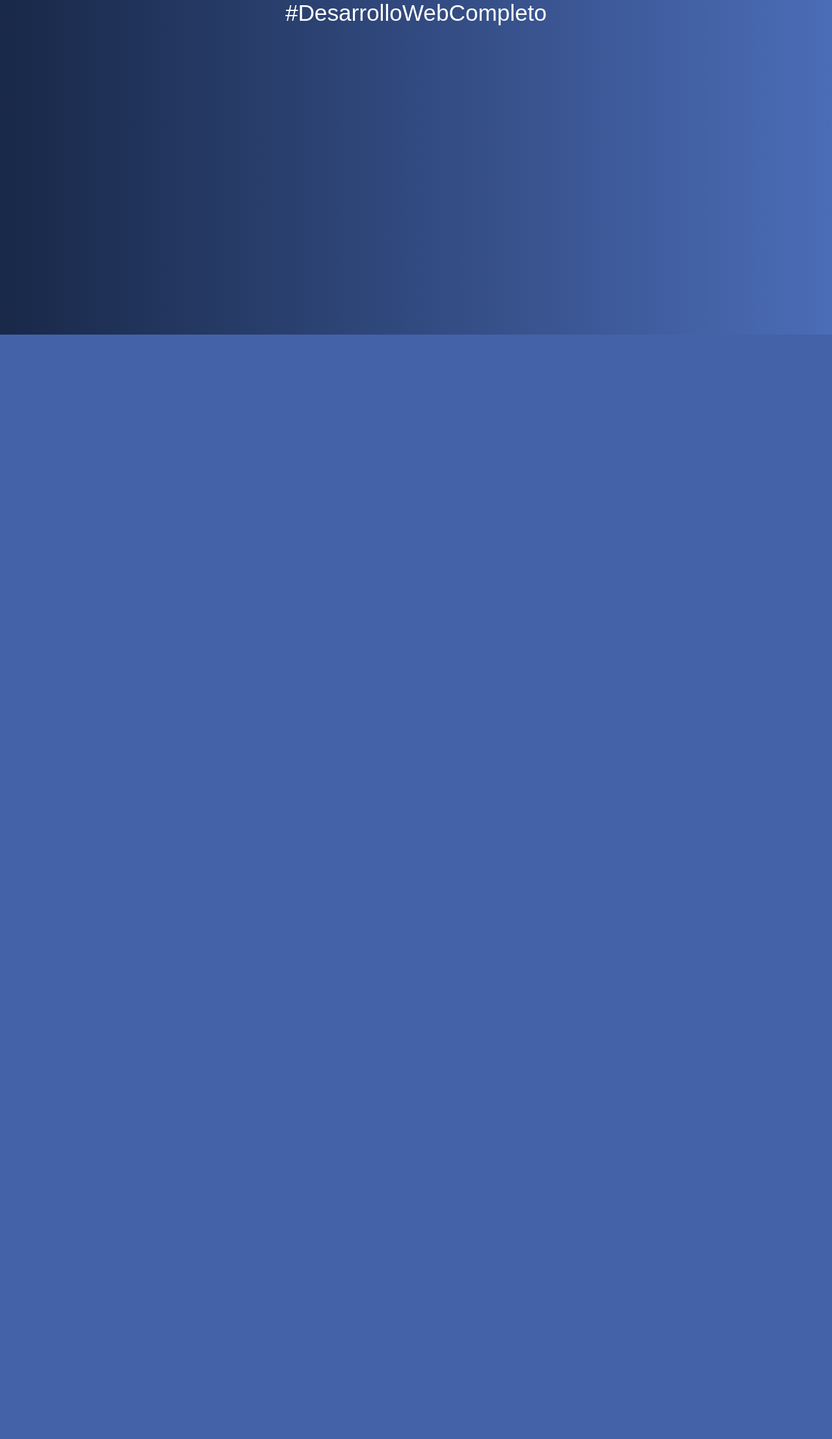
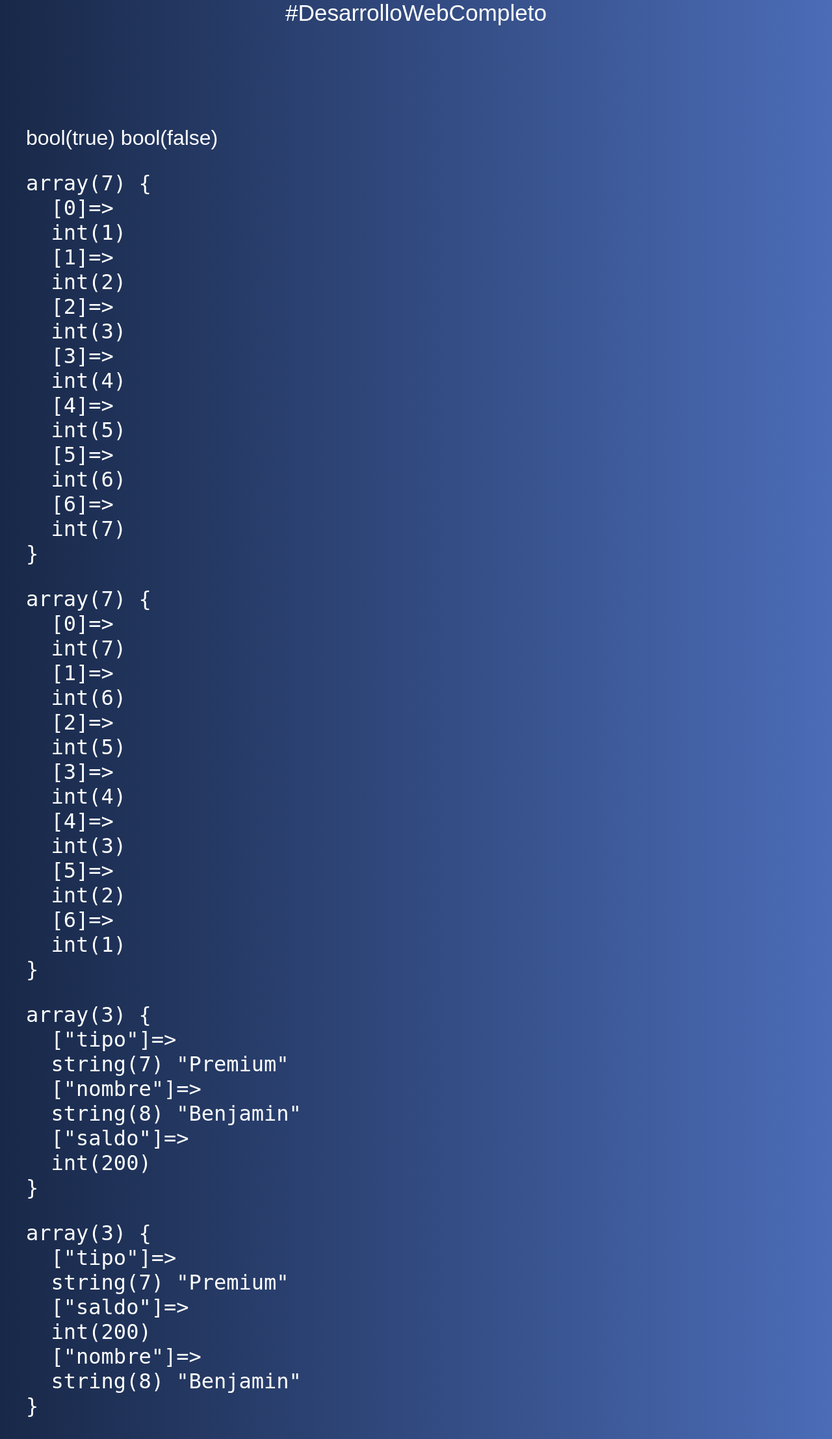
Before and after one commit to Benjamin-Galan/Introduccion_Php, a PHP site: page /11-funciones-arrays.php in a window 1280 px wide. Shown: the part 285-2500 px from the top of the page at 65% size. Before the commit the page ends 800 px from the top, so only its background shows below. Run offline with PHP 8.4, Linux system fonts and the light colour scheme.

Commit message:
Sobre funciones de arrays

```diff
--- a/11-funciones-arrays.php
+++ b/11-funciones-arrays.php
@@ -1,7 +1,45 @@
 <?php include 'includes/header.php';
 
+$carrito = ['Tablet', 'Computadora', 'Television'];
 
+var_dump(in_array('Tablet', $carrito));
+var_dump(in_array('Audifonos', $carrito));
 
+//Ordenar elementos de un arreglo
+$numeros = [5, 3, 4, 2, 1, 6, 7];
+sort($numeros);
+
+echo "<pre>";
+var_dump($numeros);
+echo "</pre>";
+
+//Ordenarlos de mayor a menor
+rsort($numeros);
+
+echo "<pre>";
+var_dump($numeros);
+echo "</pre>";
+
+//ordenar arreglo asociativo
+$cliente = [
+    'saldo' => 200,
+    'tipo' => 'Premium',
+    'nombre' => 'Benjamin'
+];
+
+asort($cliente); //Ordena el arreglo por valores
+arsort($cliente); //Ordena el arreglo por valores
+
+echo "<pre>";
+var_dump($cliente);
+echo "</pre>";
+
+ksort($cliente); //Ordena el arreglo por llaves (ordenn alfabetico a - z)
+krsort($cliente); //Ordena el arreglo por llaves (orden alfabetizo z - a)
+
+echo "<pre>";
+var_dump($cliente);
+echo "</pre>";
 
 
 include 'includes/footer.php';
```
